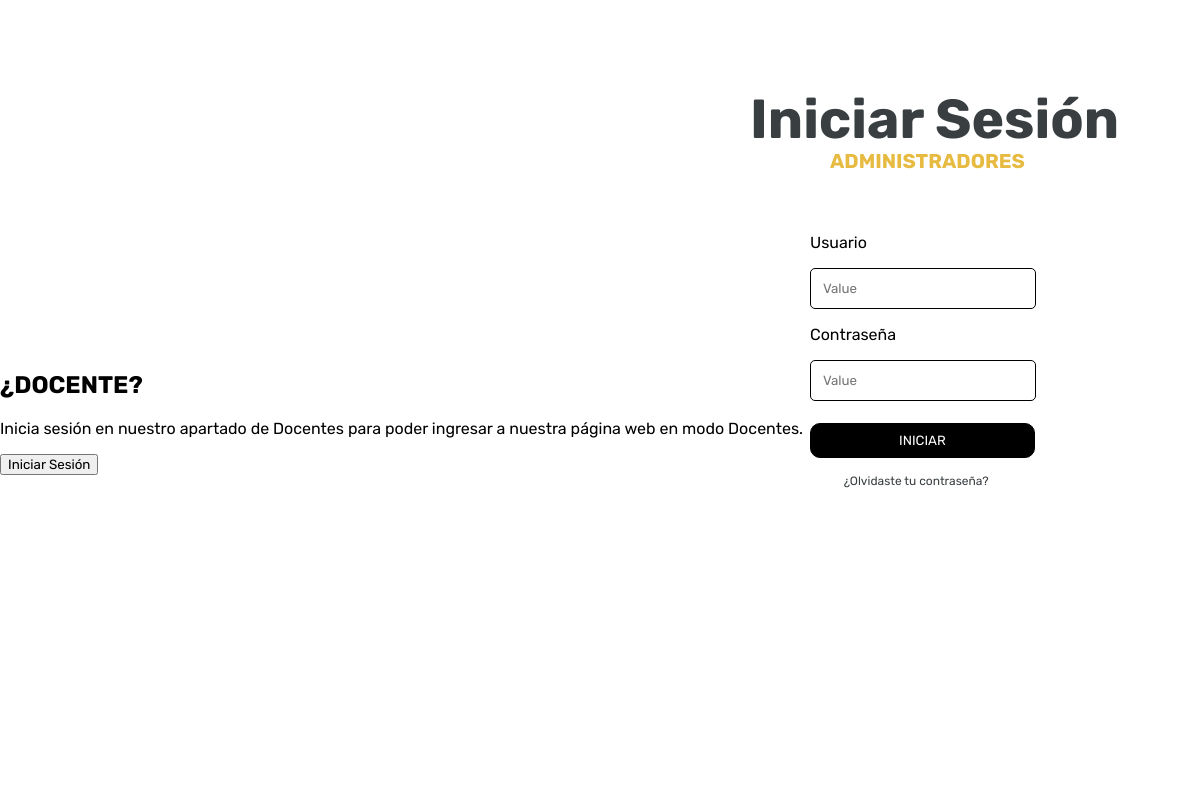
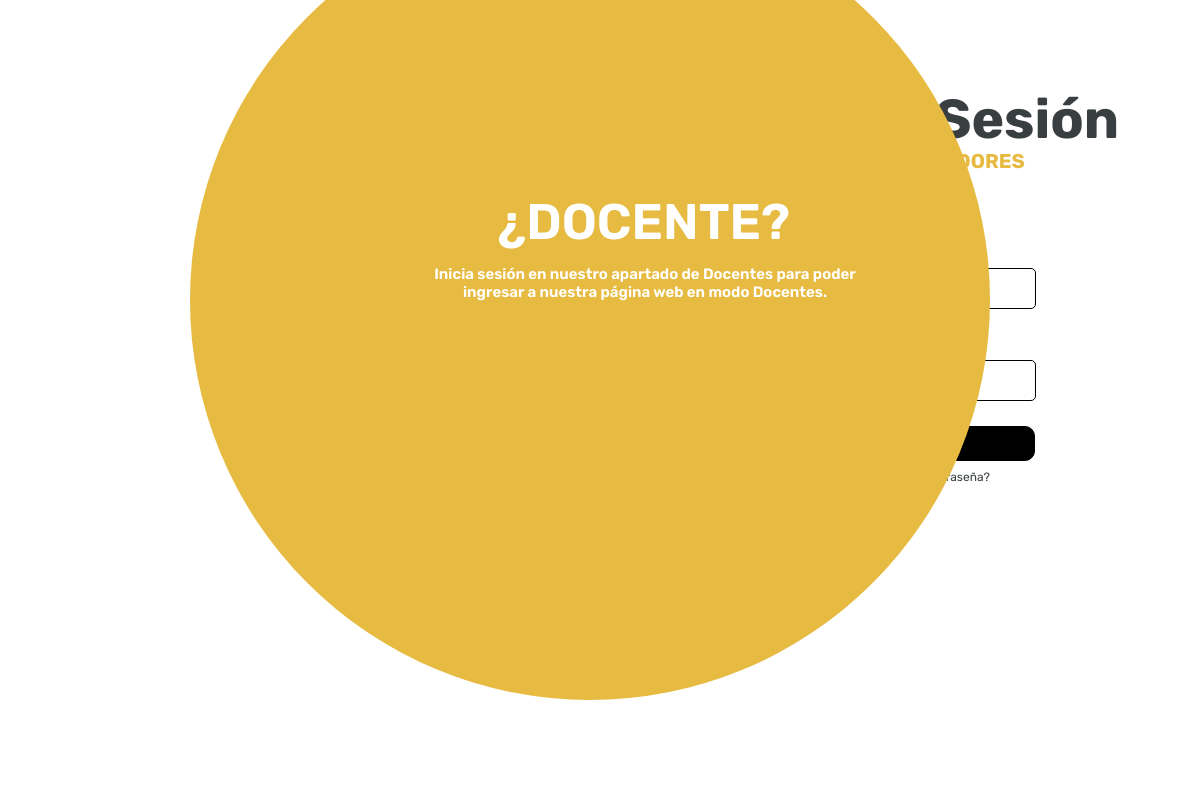
Before and after one commit to Nico08ben/C-Edu, a PHP site: page / in a window 1640 px wide. Shown: the whole page, without its empty margins (0-1180 px from the left). Run offline with PHP 8.4, Linux system fonts and the light colour scheme.

Commit message:
progreso de pagina de inicio de sesión de administrador

```diff
--- a/Inicio/Administrador/index.css
+++ b/Inicio/Administrador/index.css
@@ -10,6 +10,7 @@
     min-height: 100vh;
     margin: 0px;
     padding: 0px;
+    overflow: hidden;
 
 }
 .Login-container{
@@ -20,12 +21,20 @@
     top: 50px;
 
 }
+#p-usuario{
+    width: 200px;
+}
+#p-contraseña{
+    width: 200px;
+}
 #Titulo-Login{
     font-size: 55px;
     color: #393E41;
+    width: 380px;
 }
 #Subtitulo-login{
     font-size: 20px;
+    width: 200px;
     color: #E7BB41;
     position: relative;
     right: -80px;
@@ -36,6 +45,7 @@
     text-align: left;
     position: relative;
     right: -60px;
+    width: 200px;
 }
 #campo-usuario{
     width: 200px;
@@ -61,8 +71,8 @@
     width: 225px;
     height: 35px;
     position: relative;
-    right: 230px;
-    top: 60px;
+    right: 0px;
+    top: 25px;
     border-radius: 10px;
     border-color: #000000;
     border-width: 1px;
@@ -83,6 +93,43 @@
     font-size: 12px;
     color: #393E41;
     text-decoration: none;
-    right: 425px;
-    top: 100px;
+    right: -35px;
+    top: 30px;
 }
+.Docente-container{
+    position: absolute;
+    top: -100px;
+    right: 650px;
+    background-color: #E7BB41;
+    width: 800px;
+    height: 800px;
+    border-radius: 50%;
+    z-index: 0;
+}
+#titulo-docente{
+    z-index: 2;
+    position: absolute;
+    font-size: 50px;
+    right: 200px;
+    width: auto;
+    height: auto;
+    top: 250px;
+    color: white;
+    font-weight: 600;
+
+}
+#p-docente{
+    z-index: 2;
+    position: absolute;
+    font-size: 15px;
+    right: 130px;
+    width: 430px;
+    height: auto;
+    top: 350px;
+    color: white;
+    font-weight: 600;
+    text-align: center;
+}
+#button-docente{
+
+}
--- a/Inicio/Administrador/index.html
+++ b/Inicio/Administrador/index.html
@@ -14,18 +14,18 @@
             <h1 id="Titulo-Login">Iniciar Sesión</h1>
             <p id="Subtitulo-login">ADMINISTRADORES</p>
             <form class="Login">
-                <p>Usuario</p>
+                <p id="p-usuario">Usuario</p>
                 <input id="campo-usuario" type="text" placeholder="Value">
-                <p>Contraseña</p>
+                <p id="p-contraseña">Contraseña</p>
                 <input id="campo-contraseña" type="password" placeholder="Value">
                 <button id="button-login" type="submit">INICIAR</button>
                 <a id="ad-contraseña" href="#">¿Olvidaste tu contraseña?</a>
             </form>
         </div>
         <div class="Docente-container">
-            <h2>¿DOCENTE?</h2>
-            <p>Inicia sesión en nuestro apartado de Docentes para poder ingresar a nuestra página web en modo Docentes.</p>
-            <button>Iniciar Sesión</button>
+            <h2 id="titulo-docente">¿DOCENTE?</h2>
+            <p id="p-docente">Inicia sesión en nuestro apartado de Docentes para poder ingresar a nuestra página web en modo Docentes.</p>
+            <button id="button-docente">Iniciar Sesión</button>
         </div>
     </div>
     </main>
```
